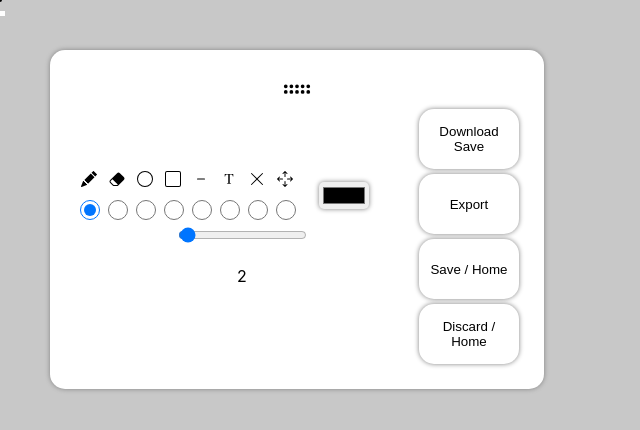
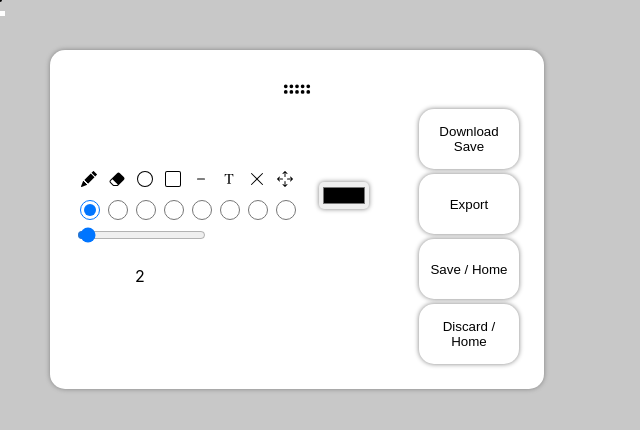
Before and after one commit to jonasbraus/DrawingApp, a React (Create React App) app: page / in a window 1280 px wide. Both pictures are taken after typing "5", "5" into the empty fields and a click on the button "Create". Shown: the top 430 px of the page, without its empty margins (0-640 px from the left). Built offline with nearby package versions, Linux system fonts and the light colour scheme.

Commit message:
Update Drawing.js

```diff
--- a/src/Drawing.js
+++ b/src/Drawing.js
@@ -417,7 +417,7 @@ export default function Drawing(p) {
                             flexDirection: "column",
                             justifyContent: "center",
                             gap: 5,
-                            alignItems: "center",
+                            alignItems: "flex-start",
                             pointerEvents: "none"
                         }}>
 
@@ -619,6 +619,7 @@ export default function Drawing(p) {
                             }}/>
                             <p style={{
                                 userSelect: "none",
+                                marginLeft: 60,
                                 display: ((selectedTool === "selector" || selectedTool === "mover") ? "none" : "block")
                             }}>{strokeWidthSliderValue}</p>
                         </div>
```
